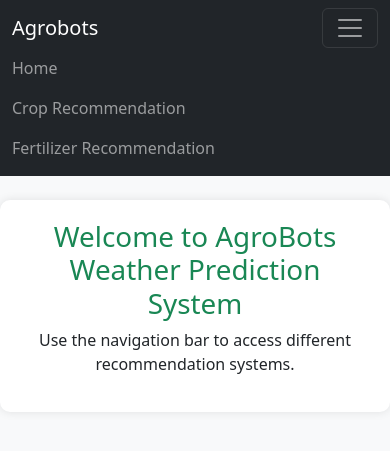
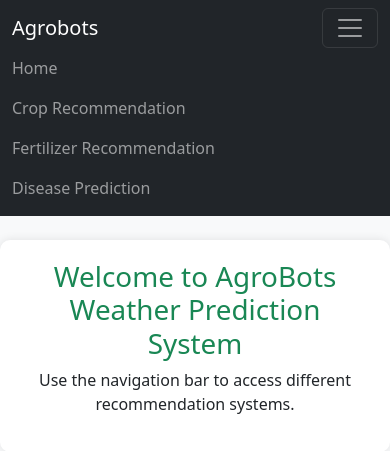
Before and after one commit to kirankumar6676/Ager-avengers, a Flask app: page / in a window 390 px wide, after a click that opens the changed part. Shown: the top 451 px of the page. Run offline with Flask 3, Linux system fonts and the light colour scheme; parts of the project's set-up code (start-up, migrations or seed data) failed here and were passed over.

Commit message:
Updated the FIles

```diff
--- a/app.py
+++ b/app.py
@@ -1,8 +1,83 @@
 from flask import Flask, render_template, request, jsonify
 import joblib
 import pandas as pd
+import os
+from tensorflow.keras.preprocessing import image
+from tensorflow.keras.models import load_model
+import numpy as np
 
 app = Flask(__name__)
+
+# Create the uploads directory if it does not exist
+UPLOAD_FOLDER = 'uploads'
+if not os.path.exists(UPLOAD_FOLDER):
+    os.makedirs(UPLOAD_FOLDER)
+
+app.config['UPLOAD_FOLDER'] = UPLOAD_FOLDER
+
+# Load models
+crop_model = joblib.load('static/model/crop_model.pkl')
+fertilizer_model = joblib.load('static/model/fertilizer_model.pkl')
+disease_model = load_model('static/model/Disease_Detection.h5')
+
+# Define the classes for disease detection
+classes = [
+    'Apple___Apple_scab', 'Apple___Black_rot', 'Apple___Cedar_apple_rust', 'Apple___healthy',
+    'Blueberry___healthy', 'Cherry_(including_sour)___Powdery_mildew', 'Cherry_(including_sour)___healthy',
+    'Corn_(maize)___Cercospora_leaf_spot Gray_leaf_spot', 'Corn_(maize)___Common_rust_',
+    'Corn_(maize)___Northern_Leaf_Blight', 'Corn_(maize)___healthy', 'Grape___Black_rot',
+    'Grape___Esca_(Black_Measles)', 'Grape___Leaf_blight_(Isariopsis_Leaf_Spot)', 'Grape___healthy',
+    'Orange___Haunglongbing_(Citrus_greening)', 'Peach___Bacterial_spot', 'Peach___healthy',
+    'Pepper,_bell___Bacterial_spot', 'Pepper,_bell___healthy', 'Potato___Early_blight',
+    'Potato___Late_blight', 'Potato___healthy', 'Raspberry___healthy', 'Soybean___healthy',
+    'Squash___Powdery_mildew', 'Strawberry___Leaf_scorch', 'Strawberry___healthy', 'Tomato___Bacterial_spot',
+    'Tomato___Early_blight', 'Tomato___Late_blight', 'Tomato___Leaf_Mold', 'Tomato___Septoria_leaf_spot',
+    'Tomato___Spider_mites Two-spotted_spider_mite', 'Tomato___Target_Spot', 'Tomato___Tomato_Yellow_Leaf_Curl_Virus',
+    'Tomato___Tomato_mosaic_virus', 'Tomato___healthy'
+]
+
+# Define the prevention methods for each disease
+prevention_methods_dict = {
+    'Apple___Apple_scab': ["Prune infected leaves", "Apply appropriate fungicides"],
+    'Apple___Black_rot': ["Remove and destroy infected fruit", "Apply fungicides during bloom"],
+    'Apple___Cedar_apple_rust': ["Remove nearby juniper trees", "Apply fungicides in spring"],
+    'Apple___healthy': ["Maintain regular tree care", "Monitor for signs of disease"],
+    'Blueberry___healthy': ["Ensure proper watering and sunlight", "Monitor for signs of disease"],
+    'Cherry_(including_sour)___Powdery_mildew': ["Apply fungicides", "Prune affected areas"],
+    'Cherry_(including_sour)___healthy': ["Ensure proper watering and sunlight", "Monitor for signs of disease"],
+    'Corn_(maize)___Cercospora_leaf_spot Gray_leaf_spot': ["Rotate crops", "Use resistant hybrids"],
+    'Corn_(maize)___Common_rust_': ["Use rust-resistant hybrids", "Apply fungicides if necessary"],
+    'Corn_(maize)___Northern_Leaf_Blight': ["Plant resistant varieties", "Rotate crops"],
+    'Corn_(maize)___healthy': ["Ensure proper watering and sunlight", "Monitor for signs of disease"],
+    'Grape___Black_rot': ["Prune and remove infected leaves", "Apply fungicides"],
+    'Grape___Esca_(Black_Measles)': ["Remove and destroy infected vines", "Apply fungicides if necessary"],
+    'Grape___Leaf_blight_(Isariopsis_Leaf_Spot)': ["Improve air circulation by pruning", "Apply fungicides"],
+    'Grape___healthy': ["Ensure proper watering and sunlight", "Monitor for signs of disease"],
+    'Orange___Haunglongbing_(Citrus_greening)': ["Control psyllid populations", "Remove and destroy infected trees"],
+    'Peach___Bacterial_spot': ["Apply bactericides", "Plant resistant varieties"],
+    'Peach___healthy': ["Ensure proper watering and sunlight", "Monitor for signs of disease"],
+    'Pepper,_bell___Bacterial_spot': ["Use disease-free seeds", "Apply copper-based bactericides"],
+    'Pepper,_bell___healthy': ["Ensure proper watering and sunlight", "Monitor for signs of disease"],
+    'Potato___Early_blight': ["Apply fungicides", "Rotate crops"],
+    'Potato___Late_blight': ["Use resistant varieties", "Apply fungicides"],
+    'Potato___healthy': ["Ensure proper watering and sunlight", "Monitor for signs of disease"],
+    'Raspberry___healthy': ["Ensure proper watering and sunlight", "Monitor for signs of disease"],
+    'Soybean___healthy': ["Ensure proper watering and sunlight", "Monitor for signs of disease"],
+    'Squash___Powdery_mildew': ["Apply fungicides", "Ensure good air circulation"],
+    'Strawberry___Leaf_scorch': ["Apply fungicides", "Remove and destroy infected leaves"],
+    'Strawberry___healthy': ["Ensure proper watering and sunlight", "Monitor for signs of disease"],
+    'Tomato___Bacterial_spot': ["Use disease-free seeds", "Apply copper-based bactericides"],
+    'Tomato___Early_blight': ["Rotate crops", "Apply fungicides"],
+    'Tomato___Late_blight': ["Use resistant varieties", "Apply fungicides"],
+    'Tomato___Leaf_Mold': ["Improve air circulation", "Apply fungicides"],
+    'Tomato___Septoria_leaf_spot': ["Remove infected leaves", "Apply fungicides"],
+    'Tomato___Spider_mites Two-spotted_spider_mite': ["Use miticides", "Increase humidity around plants"],
+    'Tomato___Target_Spot': ["Apply fungicides", "Remove and destroy infected leaves"],
+    'Tomato___Tomato_Yellow_Leaf_Curl_Virus': ["Control whitefly populations", "Use resistant varieties"],
+    'Tomato___Tomato_mosaic_virus': ["Use virus-free seeds", "Practice crop rotation"],
+    'Tomato___healthy': ["Ensure proper watering and sunlight", "Monitor for signs of disease"]
+}
+
 
 
 @app.route('/')
@@ -19,6 +94,10 @@ def crop_recommendation():
 def fertilizer_recommendation():
     return render_template('fertilizer_recommendation.html')
 
+@app.route('/disease-detection')
+def disease_detection():
+    return render_template('disease_detection.html')
+
 
 @app.route('/crop_predict', methods=["POST"])
 def crop_predict():
@@ -33,16 +112,11 @@ def crop_predict():
         Rainfall = float(request.form['Rainfall'])
 
         # Prepare data for prediction
-        values = [Nitrogen, Phosphorus, Potassium,
-                  Temperature, Humidity, Ph, Rainfall]
-        model = joblib.load('static/model/crop_model.pkl')
+        values = [Nitrogen, Phosphorus, Potassium, Temperature, Humidity, Ph, Rainfall]
 
         if Ph > 0 and Ph <= 14 and Temperature < 100 and Humidity > 0:
-            # Load the model
-            model = joblib.load('static/model/crop_model.pkl')
-
             # Predict using the model
-            prediction = model.predict([values])
+            prediction = crop_model.predict([values])
 
             # Return prediction as JSON
             return jsonify({'prediction': str(prediction[0])})
@@ -62,10 +136,8 @@ def fertilizer_predict():
         Phosphorous = float(request.form.get('Phosphorous', 0))
 
         # Prepare data for prediction
-        input_data = pd.DataFrame([[Nitrogen, Potassium, Phosphorous]],
-                                  columns=['Nitrogen', 'Potassium', 'Phosphorous'])
-        model = joblib.load('static/model/fertilizer_model.pkl')
-        result = model.predict(input_data)[0]
+        input_data = pd.DataFrame([[Nitrogen, Potassium, Phosphorous]], columns=['Nitrogen', 'Potassium', 'Phosphorous'])
+        result = fertilizer_model.predict(input_data)[0]
 
         # Map result to the corresponding recommendation
         recommendations = {
@@ -84,5 +156,31 @@ def fertilizer_predict():
     return render_template('fertilizer_recommendation.html', result=str(result))
 
 
+def model_predict(img_path, model):
+    img = image.load_img(img_path, target_size=(224, 224))
+    img_array = image.img_to_array(img)
+    img_array = np.expand_dims(img_array, axis=0)
+    img_array = img_array / 255.0
+    predictions = model.predict(img_array)
+    return classes[np.argmax(predictions)]
+
+@app.route('/predict', methods=['POST'])
+def upload():
+    try:
+        file = request.files['file']
+        if file and file.filename:
+            file_path = os.path.join(app.config['UPLOAD_FOLDER'], file.filename)
+            file.save(file_path)
+            prediction = model_predict(file_path, disease_model)
+            os.remove(file_path)
+
+            prevention_methods = prevention_methods_dict.get(prediction, [])
+
+            return render_template('disease_detection.html', result=prediction, prevention_methods=prevention_methods)
+        return render_template('disease_detection.html', error='No file selected or file is empty')
+    except Exception as e:
+        return render_template('disease_detection.html', error=f"Error: {str(e)}")
+
+
 if __name__ == '__main__':
     app.run()
--- a/templates/base.html
+++ b/templates/base.html
@@ -25,6 +25,9 @@
                     <li class="nav-item">
                         <a class="nav-link" href="/fertilizer">Fertilizer Recommendation</a>
                     </li>
+                    <li class="nav-item">
+                      <a class="nav-link" href="/disease-detection">Disease Prediction</a>
+                  </li>
                 </ul>
             </div>
         </div>
--- a/templates/index.html
+++ b/templates/index.html
@@ -1,6 +1,10 @@
-{% extends "base.html" %}
 
-{% block content %}
-    <h1 class="text-center text-success">Welcome to AgroBots Weather Prediction System</h1>
-    <p class="text-center">Use the navigation bar to access different recommendation systems.</p>
+
+{% extends "base.html" %} {% block content %}
+<h1 class="text-center text-success">
+  Welcome to AgroBots Weather Prediction System
+</h1>
+<p class="text-center">
+  Use the navigation bar to access different recommendation systems.
+</p>
 {% endblock %}
```
Also changed, not shown: templates/disease_detection.html (added, +41 -0 lines), 1 other file.
